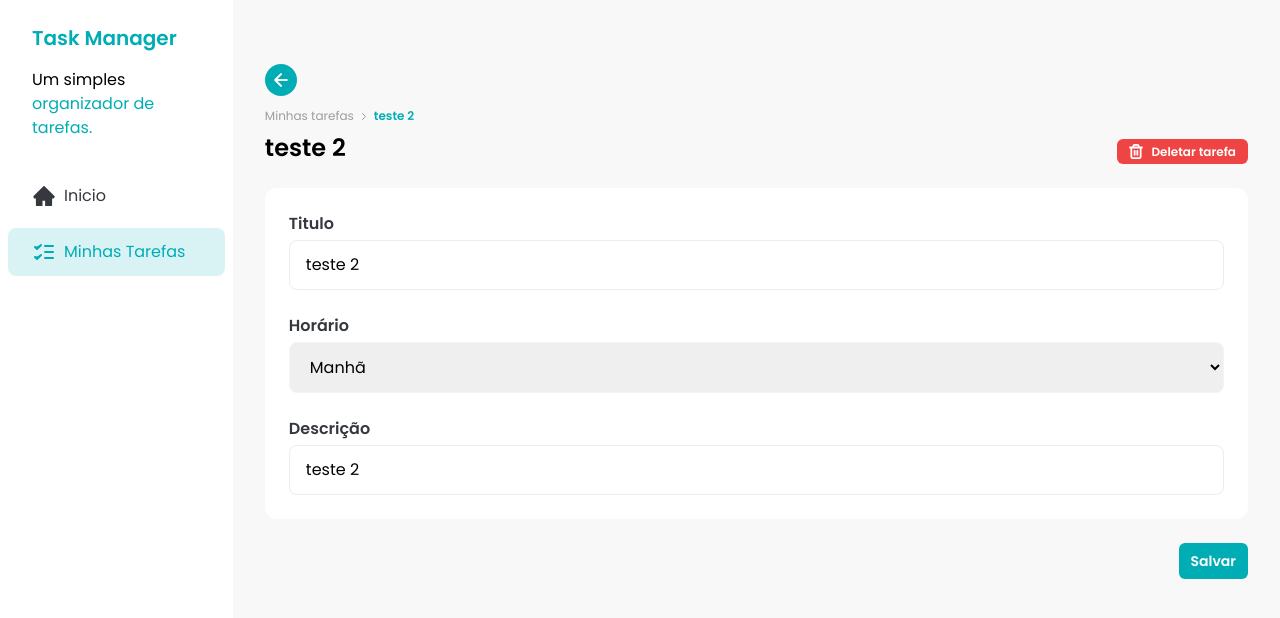
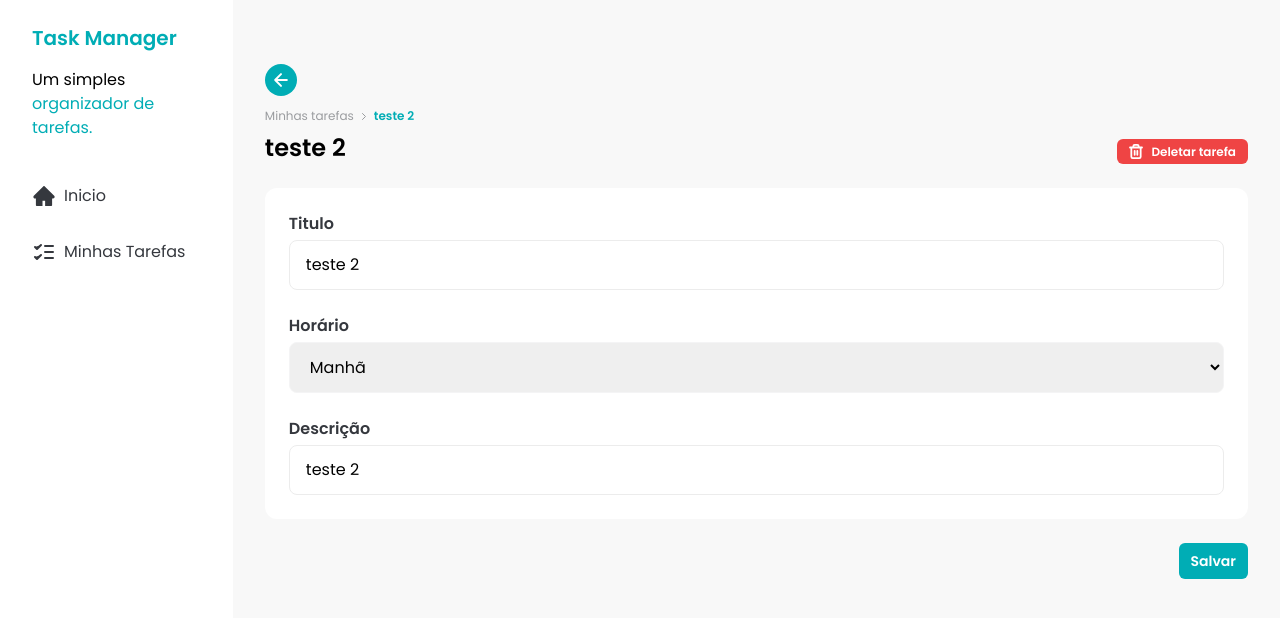
Before and after one commit to Sergio-HenriQ/TaskManager, a React (Vite) app: page /task/00fc8a77-96f2-4dc3-a6eb-bf0f05115757 in a window 1280 px wide. Shown: the top 618 px of the page. Built offline with nearby package versions, Linux system fonts and the light colour scheme; data requests are answered from the project's data file.

Commit message:
feat: adding active react router links to the sidebar component

```diff
--- a/src/components/SidebarButton.jsx
+++ b/src/components/SidebarButton.jsx
@@ -3,25 +3,18 @@ import { tv } from "tailwind-variants"
 
 const SidebarButton = ({ children, color }) => {
   const sidebar = tv({
-    base: "flex items-center gap-2 rounded-lg px-6 py-3",
-    variants: {
-      color: {
-        unselected: "text-brand-dark-blue",
-        selected: "bg-brand-primary bg-opacity-15 text-brand-primary",
-      },
-    },
+    base: "flex items-center gap-2 px-6 py-3",
   })
 
   return (
-    <a className={sidebar({ color })} href="#">
+    <button className={sidebar({ color })} href="#">
       {children}
-    </a>
+    </button>
   )
 }
 
 SidebarButton.propTypes = {
   children: PropTypes.node.isRequired,
-  color: PropTypes.oneOf(["selected", "unselected"]),
 }
 
 export default SidebarButton
--- a/src/components/sidebar.jsx
+++ b/src/components/sidebar.jsx
@@ -1,9 +1,13 @@
-import { Link } from "react-router-dom"
+import { NavLink } from "react-router-dom"
 
 import { HomeIcon, TasksIcon } from "../assets/icons"
 import SidebarButton from "./SidebarButton"
 
 const Sidebar = () => {
+  const activeLink =
+    " rounded-lg bg-brand-primary bg-opacity-15 text-brand-primary"
+  const unselected = "text-brand-dark-blue"
+
   return (
     <div className="h-screen w-72 bg-white">
       <div className="space-y-4 px-8 py-6">
@@ -17,18 +21,24 @@ const Sidebar = () => {
       </div>
 
       <div className="flex flex-col gap-2 p-2">
-        <Link to={"/"}>
-          <SidebarButton color="unselected">
+        <NavLink
+          to={"/"}
+          className={({ isActive }) => (isActive ? activeLink : unselected)}
+        >
+          <SidebarButton>
             <HomeIcon />
             Inicio
           </SidebarButton>
-        </Link>
-        <Link to={"/tasks"}>
-          <SidebarButton color="selected">
+        </NavLink>
+        <NavLink
+          to={"/tasks"}
+          className={({ isActive }) => (isActive ? activeLink : unselected)}
+        >
+          <SidebarButton>
             <TasksIcon />
             Minhas Tarefas
           </SidebarButton>
-        </Link>
+        </NavLink>
       </div>
     </div>
   )
```
